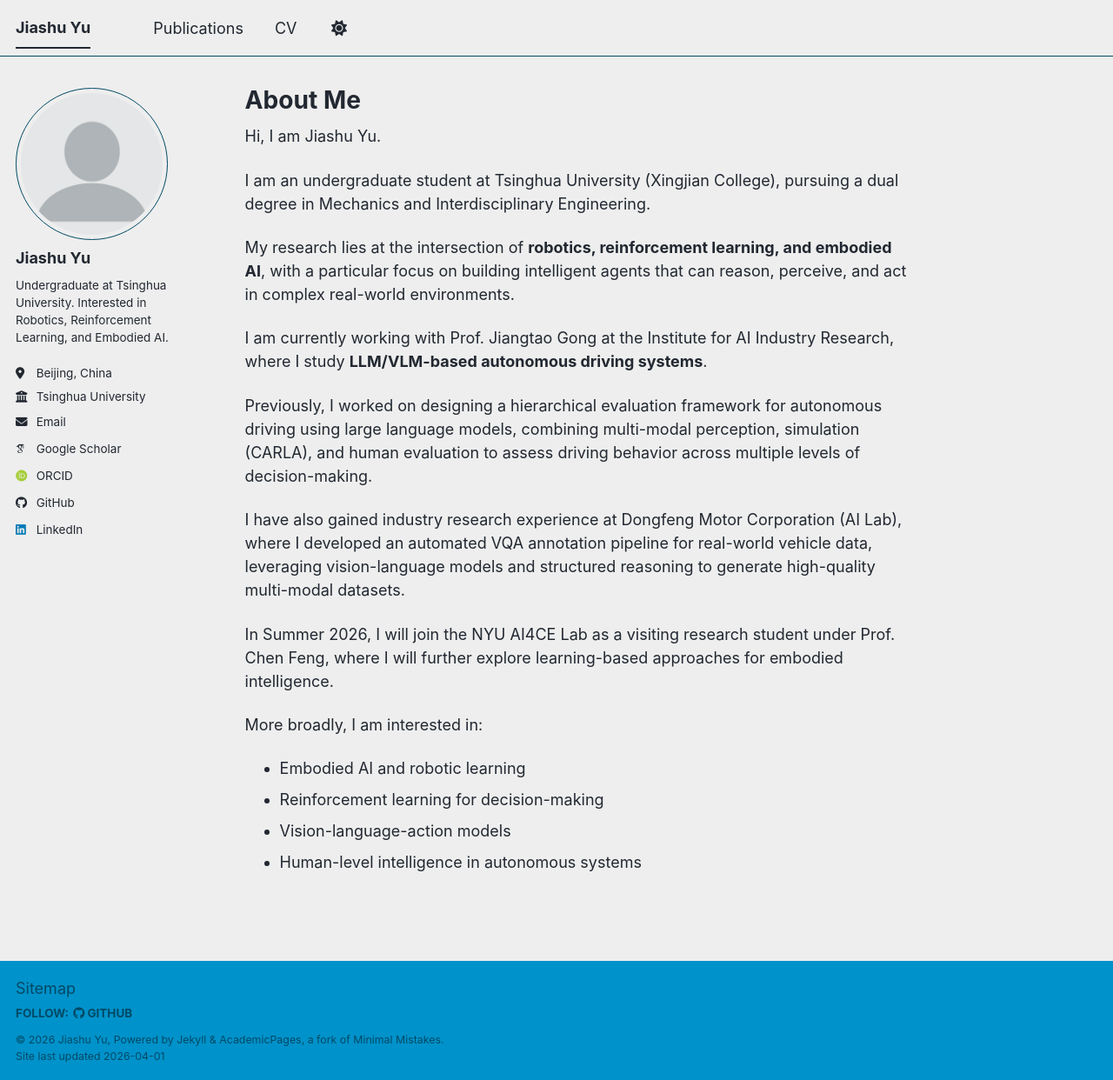
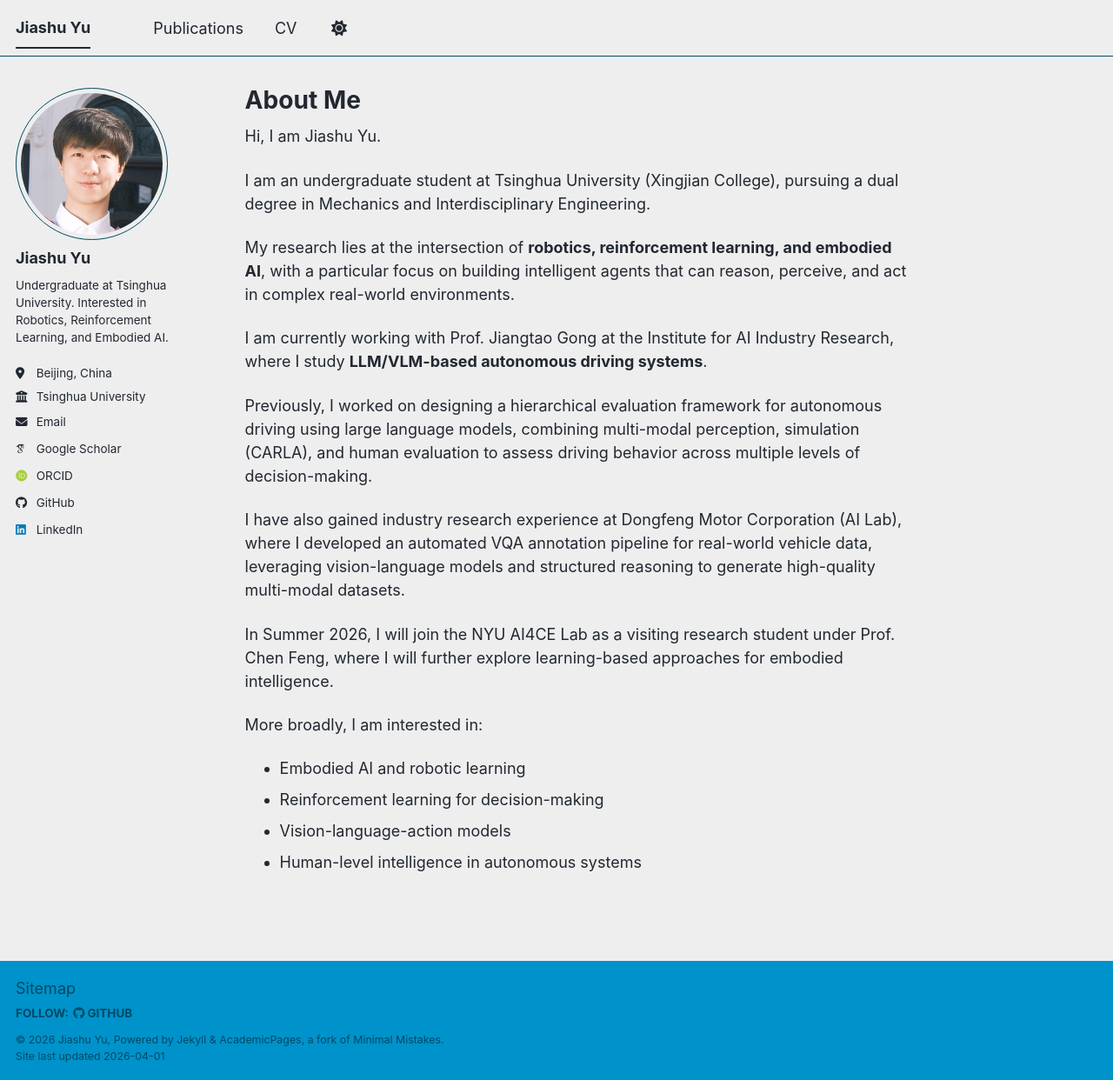
Before and after one commit to Jiashu-Yu/Jiashu-Yu.github.io, a Jekyll site: the page built from _pages/about.md, in a window 1280 px wide and 1242 px high. Shown: the whole window at 87% size. Built offline with Jekyll 4.4.1, drawn with Linux system fonts in a browser that asks for light colours; some web fonts are replaced; a script bundle is joined from its source files by our own code; library files that are not in the unit come from our copies.

Commit message:
Update author avatar image in config

```diff
--- a/_config.yml
+++ b/_config.yml
@@ -25,7 +25,7 @@ repository               : "Jiashu-Yu/Jiashu-Yu.github.io"
 #               Additional customization can be done by editing /_includes/author-profile.html
 author:
   # Biographic information
-  avatar           : "profile.png"
+  avatar           : "yjs.jpg"
   name             : "Jiashu Yu"
   pronouns         : # example: "she/her"
   bio              : "Undergraduate at Tsinghua University. Interested in Robotics, Reinforcement Learning, and Embodied AI."
```
